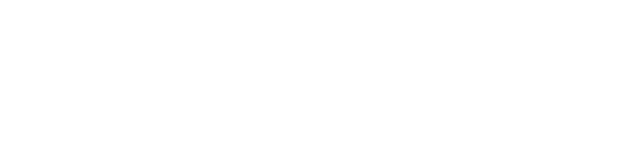
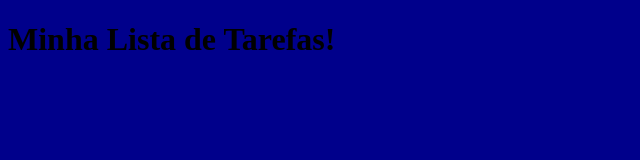
Before and after one commit to luizricardo41/todo-list, a website: page index.html in a window 1280 px wide. Shown: the whole page, without its empty margins (0-640 px from the left). Drawn offline with Linux system fonts and the light colour scheme.

Commit message:
Adicionada tag header e titulo

```diff
--- a/index.html
+++ b/index.html
@@ -5,7 +5,7 @@
   <meta http-equiv="X-UA-Compatible" content="IE=edge">
   <meta name="viewport" content="width=device-width, initial-scale=1.0">
   <link rel="stylesheet" href="style.css">
-  <title>Document</title>
+  <title>Projeto To Do List</title>
 </head>
 <body>
   <script src="script.js"></script>
--- a/script.js
+++ b/script.js
@@ -0,0 +1,7 @@
+const bodyContent = document.querySelector('body');
+const headerTag = document.createElement('header');
+bodyContent.appendChild(headerTag);
+
+const h1Tag = document.createElement('h1');
+bodyContent.children[1].appendChild(h1Tag);
+h1Tag.innerText = 'Minha Lista de Tarefas!';
--- a/style.css
+++ b/style.css
@@ -0,0 +1,3 @@
+body {
+  background-color: darkblue;
+}
```
